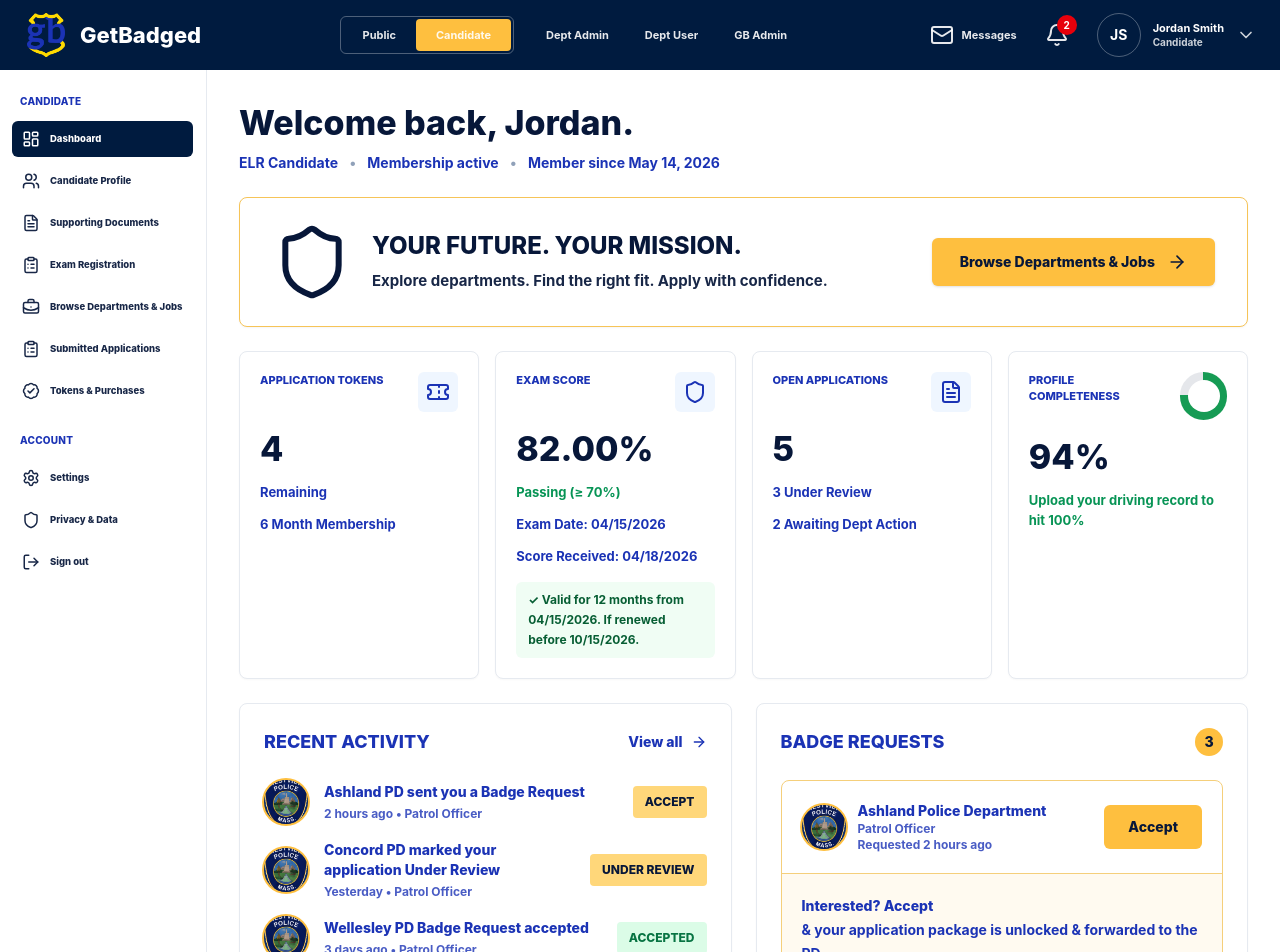
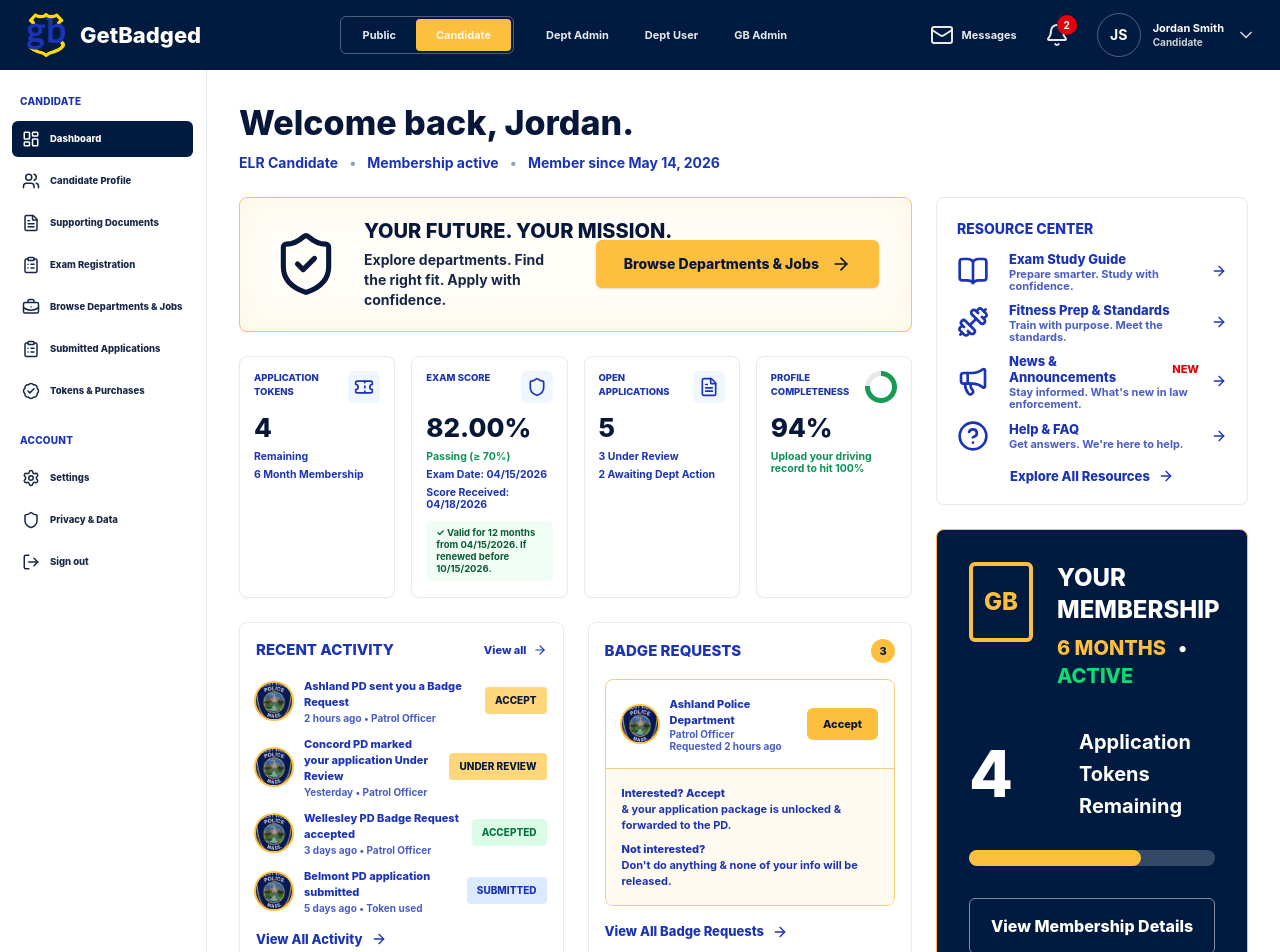
Before and after one commit to disglobalservices1/GetBadged-FE, a Next.js app: page /candidate in a window 1280 px wide. Shown: the top 952 px of the page. Built offline with nearby package versions, Linux system fonts and the light colour scheme.

Commit message:
ui changes in candidate dashboard

```diff
--- a/components/candidate/candidate-dashboard.tsx
+++ b/components/candidate/candidate-dashboard.tsx
@@ -10,6 +10,7 @@
   Megaphone,
   PauseCircle,
   Shield,
+  ShieldCheck,
   ShoppingCart,
   Star,
   Ticket
@@ -42,7 +43,7 @@
         </p>
       </header>
 
-      <div className="grid gap-6 min-[1500px]:grid-cols-[minmax(0,1fr)_400px]">
+      <div className="grid gap-6 xl:grid-cols-[minmax(0,1fr)_312px] 2xl:grid-cols-[minmax(0,1fr)_344px]">
         <main className="grid gap-6">
           <HeroCta isEntryLevel={isEntryLevel} />
           <MetricGrid isEntryLevel={isEntryLevel} />
@@ -53,7 +54,7 @@
           {isEntryLevel ? <AdditionalProducts /> : null}
         </main>
 
-        <aside className="grid content-start gap-6 xl:grid-cols-2 min-[1500px]:grid-cols-1">
+        <aside className="grid content-start gap-6 xl:grid-cols-1">
           <ResourceCenter isEntryLevel={isEntryLevel} />
           <MembershipCard isEntryLevel={isEntryLevel} />
         </aside>
@@ -64,21 +65,21 @@
 
 function HeroCta({ isEntryLevel }: { isEntryLevel: boolean }) {
   return (
-    <section className="grid gap-5 rounded-lg border border-[#f6c458] bg-white px-8 py-6 shadow-[0_1px_2px_rgba(15,23,42,0.04)] xl:grid-cols-[auto_1fr_auto] xl:items-center">
-      <div className="flex h-20 w-20 items-center justify-center text-[#071739]">
-        <Shield className="h-20 w-20 stroke-[1.8]" />
+    <section className="grid gap-4 rounded-lg border border-[#f6c458] bg-[#fffdf7] px-8 py-5 shadow-[inset_0_0_34px_rgba(246,196,88,0.12),0_1px_2px_rgba(15,23,42,0.04)] xl:grid-cols-[auto_minmax(0,1fr)_auto] xl:items-center xl:gap-6">
+      <div className="flex h-[68px] w-[68px] items-center justify-center text-[#071739]">
+        <ShieldCheck className="h-[68px] w-[68px] stroke-[1.8]" />
       </div>
-      <div>
-        <h2 className="text-[24px] font-extrabold uppercase leading-tight tracking-normal text-[#071739]">
+      <div className="max-w-[620px]">
+        <h2 className="whitespace-nowrap text-[20px] font-extrabold uppercase leading-tight tracking-normal text-[#071739]">
           {isEntryLevel ? "Your future. Your mission." : "Your experience. Their future."}
         </h2>
-        <p className="mt-2 max-w-[560px] text-[15px] font-bold leading-6 text-[#182747]">
+        <p className="mt-1.5 max-w-[560px] text-[14px] font-bold leading-5 text-[#182747]">
           {isEntryLevel
             ? "Explore departments. Find the right fit. Apply with confidence."
             : "Departments are looking for proven professionals like you. Explore opportunities. Make your next move."}
         </p>
       </div>
-      <a href="/candidate/jobs" className="inline-flex h-12 items-center justify-center gap-3 rounded-md bg-[color:var(--gold)] px-7 text-sm font-extrabold text-[#071739] shadow-sm xl:w-fit">
+      <a href="/candidate/jobs" className="inline-flex h-12 items-center justify-center gap-3 rounded-md bg-[color:var(--gold)] px-7 text-sm font-extrabold text-[#071739] shadow-sm xl:ml-6 xl:w-fit">
         Browse Departments & Jobs
         <ArrowRight className="h-5 w-5" />
       </a>
@@ -104,19 +105,19 @@
   return (
     <section className="grid gap-4 md:grid-cols-2 xl:grid-cols-4">
       {metrics.map((metric) => (
-        <div key={metric.label} className="min-h-[210px] rounded-lg border border-[color:var(--border-muted)] bg-white p-5 shadow-[0_1px_2px_rgba(15,23,42,0.03)]">
-          <div className="flex items-start justify-between gap-4">
-            <p className="text-[11px] font-extrabold uppercase tracking-normal text-[color:var(--blue)]">{metric.label}</p>
+        <div key={metric.label} className="min-h-[136px] rounded-lg border border-[color:var(--border-muted)] bg-white p-3.5 shadow-[0_1px_2px_rgba(15,23,42,0.03)]">
+          <div className="flex min-h-9 items-start justify-between gap-3">
+            <p className="text-[9.5px] font-extrabold uppercase tracking-normal text-[color:var(--blue)]">{metric.label}</p>
             {metric.icon ? (
-              <span className="flex h-10 w-10 items-center justify-center rounded-md bg-blue-50 text-[color:var(--blue)]">
-                <metric.icon className="h-6 w-6" />
+              <span className="flex h-8 w-8 shrink-0 items-center justify-center rounded-md bg-blue-50 text-[color:var(--blue)]">
+                <metric.icon className="h-5 w-5" />
               </span>
             ) : (
               <ProgressRing />
             )}
           </div>
-          <p className="mt-5 text-[34px] font-extrabold leading-none text-[#071739]">{metric.value}</p>
-          <div className="mt-4 grid gap-3 text-[13px] font-bold leading-5 text-[color:var(--blue)]">
+          <p className="mt-2 text-[26px] font-extrabold leading-none text-[#071739]">{metric.value}</p>
+          <div className="mt-2.5 grid gap-1.5 text-[10.5px] font-bold leading-3 text-[color:var(--blue)]">
             {metric.lines.map((line, index) => (
               <p key={line} className={index === 0 && (line.includes("Passing") || line.includes("Upload")) ? "text-[color:var(--success)]" : ""}>
                 {line}
@@ -124,7 +125,7 @@
             ))}
           </div>
           {metric.notice ? (
-            <p className="mt-4 rounded-md bg-green-50 px-3 py-2 text-xs font-bold leading-5 text-[#075e34]">✓ {metric.notice}</p>
+            <p className="mt-2.5 rounded-md bg-green-50 px-2.5 py-1.5 text-[9.5px] font-bold leading-3 text-[#075e34]">✓ {metric.notice}</p>
           ) : null}
         </div>
       ))}
@@ -134,8 +135,8 @@
 
 function ProgressRing() {
   return (
-    <span className="relative flex h-12 w-12 items-center justify-center rounded-full bg-[conic-gradient(#169b54_0_76%,#e5e7eb_76%_100%)]">
-      <span className="h-8 w-8 rounded-full bg-white" />
+    <span className="relative flex h-8 w-8 shrink-0 items-center justify-center rounded-full bg-[conic-gradient(#169b54_0_76%,#e5e7eb_76%_100%)]">
+      <span className="h-[22px] w-[22px] rounded-full bg-white" />
     </span>
   );
 }
@@ -154,26 +155,26 @@
       ];
 
   return (
-    <section className="rounded-lg border border-[color:var(--border-muted)] bg-white p-7 shadow-[0_1px_2px_rgba(15,23,42,0.03)]">
-      <h2 className="text-lg font-extrabold uppercase tracking-normal text-[color:var(--blue)]">Resource Center</h2>
-      <div className="mt-6 grid gap-5">
+    <section className="rounded-lg border border-[color:var(--border-muted)] bg-white p-5 shadow-[0_1px_2px_rgba(15,23,42,0.03)]">
+      <h2 className="text-[14px] font-extrabold uppercase tracking-normal text-[color:var(--blue)]">Resource Center</h2>
+      <div className="mt-3 grid gap-2.5">
         {items.map((item) => (
-          <a key={item.title} href="/resources" className="grid grid-cols-[56px_1fr_auto] items-center gap-4 rounded-md py-1 text-[#182747]">
-            <item.icon className="h-10 w-10 text-[color:var(--blue)]" />
+          <a key={item.title} href="/resources" className="grid grid-cols-[40px_1fr_auto] items-center gap-3 rounded-md text-[#182747]">
+            <item.icon className="h-8 w-8 text-[color:var(--blue)]" />
             <span>
-              <span className="flex items-center gap-3 text-base font-extrabold text-[color:var(--blue)]">
+              <span className="flex items-center gap-2 text-[13px] font-extrabold leading-4 text-[color:var(--blue)]">
                 {item.title}
-                {item.isNew ? <span className="text-sm font-extrabold text-red-600">NEW</span> : null}
+                {item.isNew ? <span className="text-[11px] font-extrabold text-red-600">NEW</span> : null}
               </span>
-              <span className="mt-1 block text-sm font-bold text-[color:var(--blue)]/80">{item.body}</span>
+              <span className="mt-px block text-[11px] font-bold leading-3 text-[color:var(--blue)]/80">{item.body}</span>
             </span>
-            <ArrowRight className="h-5 w-5 text-[color:var(--blue)]" />
+            <ArrowRight className="h-4 w-4 text-[color:var(--blue)]" />
           </a>
         ))}
       </div>
-      <a href="/resources" className="mt-8 flex items-center justify-center gap-3 text-base font-extrabold text-[color:var(--blue)]">
+      <a href="/resources" className="mt-4 flex items-center justify-center gap-2 text-[13px] font-extrabold leading-4 text-[color:var(--blue)]">
         Explore All Resources
-        <ArrowRight className="h-5 w-5" />
+        <ArrowRight className="h-4 w-4" />
       </a>
     </section>
   );
@@ -188,28 +189,28 @@
   ];
 
   return (
-    <section className="rounded-lg border border-[color:var(--border-muted)] bg-white p-6 shadow-[0_1px_2px_rgba(15,23,42,0.03)]">
+    <section className="rounded-lg border border-[color:var(--border-muted)] bg-white p-4 shadow-[0_1px_2px_rgba(15,23,42,0.03)]">
       <div className="flex items-center justify-between gap-4">
-        <h2 className="text-lg font-extrabold uppercase tracking-normal text-[color:var(--blue)]">Recent Activity</h2>
-        <a href="/candidate/applications" className="flex items-center gap-2 text-sm font-extrabold text-[color:var(--blue)]">
-          View all <ArrowRight className="h-4 w-4" />
+        <h2 className="text-[15px] font-extrabold uppercase tracking-normal text-[color:var(--blue)]">Recent Activity</h2>
+        <a href="/candidate/applications" className="flex items-center gap-1.5 text-[11px] font-extrabold text-[color:var(--blue)]">
+          View all <ArrowRight className="h-3.5 w-3.5" />
         </a>
       </div>
-      <div className="mt-6 grid gap-4">
+      <div className="mt-4 grid gap-3">
         {activities.map((activity) => (
-          <div key={activity.title} className="grid grid-cols-[44px_1fr_auto] items-center gap-4">
+          <div key={activity.title} className="grid grid-cols-[36px_1fr_auto] items-center gap-3">
             <DepartmentBadge />
             <div>
-              <p className="text-sm font-extrabold text-[color:var(--blue)]">{activity.title}</p>
-              <p className="mt-1 text-xs font-bold text-[color:var(--blue)]/80">{activity.meta}</p>
+              <p className="text-[11px] font-extrabold leading-4 text-[color:var(--blue)]">{activity.title}</p>
+              <p className="mt-0.5 text-[10px] font-bold leading-3 text-[color:var(--blue)]/80">{activity.meta}</p>
             </div>
-            <span className={`rounded px-3 py-2 text-xs font-extrabold uppercase ${activity.tone}`}>{activity.status}</span>
+            <span className={`rounded px-2.5 py-1.5 text-[10px] font-extrabold uppercase ${activity.tone}`}>{activity.status}</span>
           </div>
         ))}
       </div>
-      <a href="/candidate/applications" className="mt-7 flex items-center gap-3 text-base font-extrabold text-[color:var(--blue)]">
+      <a href="/candidate/applications" className="mt-4 flex items-center gap-2 text-[13px] font-extrabold text-[color:var(--blue)]">
         View All Activity
-        <ArrowRight className="h-5 w-5" />
+        <ArrowRight className="h-4 w-4" />
       </a>
     </section>
   );
@@ -217,31 +218,31 @@
 
 function BadgeRequestsCard() {
   return (
-    <section className="rounded-lg border border-[color:var(--border-muted)] bg-white p-6 shadow-[0_1px_2px_rgba(15,23,42,0.03)]">
+    <section className="rounded-lg border border-[color:var(--border-muted)] bg-white p-4 shadow-[0_1px_2px_rgba(15,23,42,0.03)]">
       <div className="flex items-center justify-between gap-4">
-        <h2 className="text-lg font-extrabold uppercase tracking-normal text-[color:var(--blue)]">Badge Requests</h2>
-        <span className="flex h-7 min-w-7 items-center justify-center rounded-full bg-[color:var(--gold)] px-2 text-sm font-extrabold text-[#071739]">3</span>
+        <h2 className="text-[15px] font-extrabold uppercase tracking-normal text-[color:var(--blue)]">Badge Requests</h2>
+        <span className="flex h-6 min-w-6 items-center justify-center rounded-full bg-[color:var(--gold)] px-2 text-[11px] font-extrabold text-[#071739]">3</span>
       </div>
-      <div className="mt-6 overflow-hidden rounded-lg border border-[#f5cf7b]">
-        <div className="grid gap-3 border-b border-[#f5cf7b] p-5 md:grid-cols-[44px_1fr_auto] md:items-center">
+      <div className="mt-4 overflow-hidden rounded-lg border border-[#f5cf7b]">
+        <div className="grid gap-3 border-b border-[#f5cf7b] p-4 md:grid-cols-[36px_1fr_auto] md:items-center">
           <DepartmentBadge />
           <div>
-            <p className="text-sm font-extrabold text-[color:var(--blue)]">Ashland Police Department</p>
-            <p className="text-xs font-bold text-[color:var(--blue)]/80">Patrol Officer</p>
-            <p className="text-xs font-bold text-[color:var(--blue)]/80">Requested 2 hours ago</p>
+            <p className="text-[11px] font-extrabold leading-4 text-[color:var(--blue)]">Ashland Police Department</p>
+            <p className="text-[10px] font-bold leading-3 text-[color:var(--blue)]/80">Patrol Officer</p>
+            <p className="text-[10px] font-bold leading-3 text-[color:var(--blue)]/80">Requested 2 hours ago</p>
           </div>
-          <a href="/candidate/badge-requests" className="rounded-md bg-[color:var(--gold)] px-6 py-3 text-center text-sm font-extrabold text-[#071739]">Accept</a>
+          <a href="/candidate/badge-requests" className="rounded-md bg-[color:var(--gold)] px-4 py-2 text-center text-[11px] font-extrabold text-[#071739]">Accept</a>
         </div>
-        <div className="bg-[#fffaf0] p-5 text-sm font-bold leading-6 text-[color:var(--blue)]">
+        <div className="bg-[#fffaf0] p-4 text-[11px] font-bold leading-4 text-[color:var(--blue)]">
           <p className="font-extrabold">Interested? Accept</p>
           <p>& your application package is unlocked & forwarded to the PD.</p>
-          <p className="mt-3 font-extrabold">Not interested?</p>
+          <p className="mt-2 font-extrabold">Not interested?</p>
           <p>Don't do anything & none of your info will be released.</p>
         </div>
       </div>
-      <a href="/candidate/badge-requests" className="mt-5 flex items-center gap-3 text-base font-extrabold text-[color:var(--blue)]">
+      <a href="/candidate/badge-requests" className="mt-4 flex items-center gap-2 text-[13px] font-extrabold text-[color:var(--blue)]">
         View All Badge Requests
-        <ArrowRight className="h-5 w-5" />
+        <ArrowRight className="h-4 w-4" />
       </a>
     </section>
   );
@@ -389,7 +390,7 @@
 
 function DepartmentBadge() {
   return (
-    <span className="flex h-11 w-11 items-center justify-center overflow-hidden rounded-full bg-[#092b66] ring-2 ring-[color:var(--gold)]">
+    <span className="flex h-9 w-9 items-center justify-center overflow-hidden rounded-full bg-[#092b66] ring-2 ring-[color:var(--gold)]">
       {/* eslint-disable-next-line @next/next/no-img-element */}
       <img src="/images/westview-police-badge.png" alt="" className="h-full w-full object-cover" />
     </span>
```
